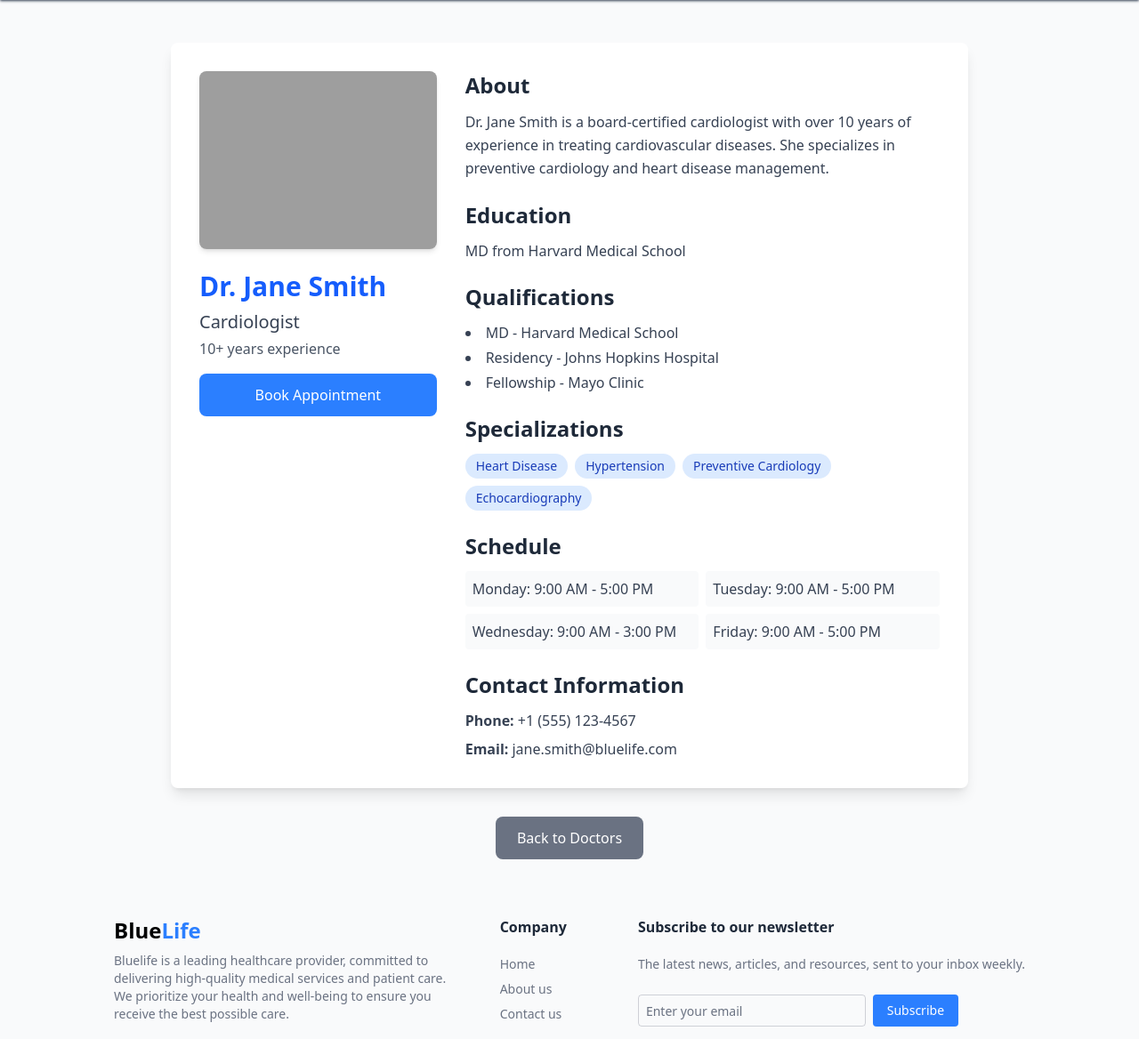
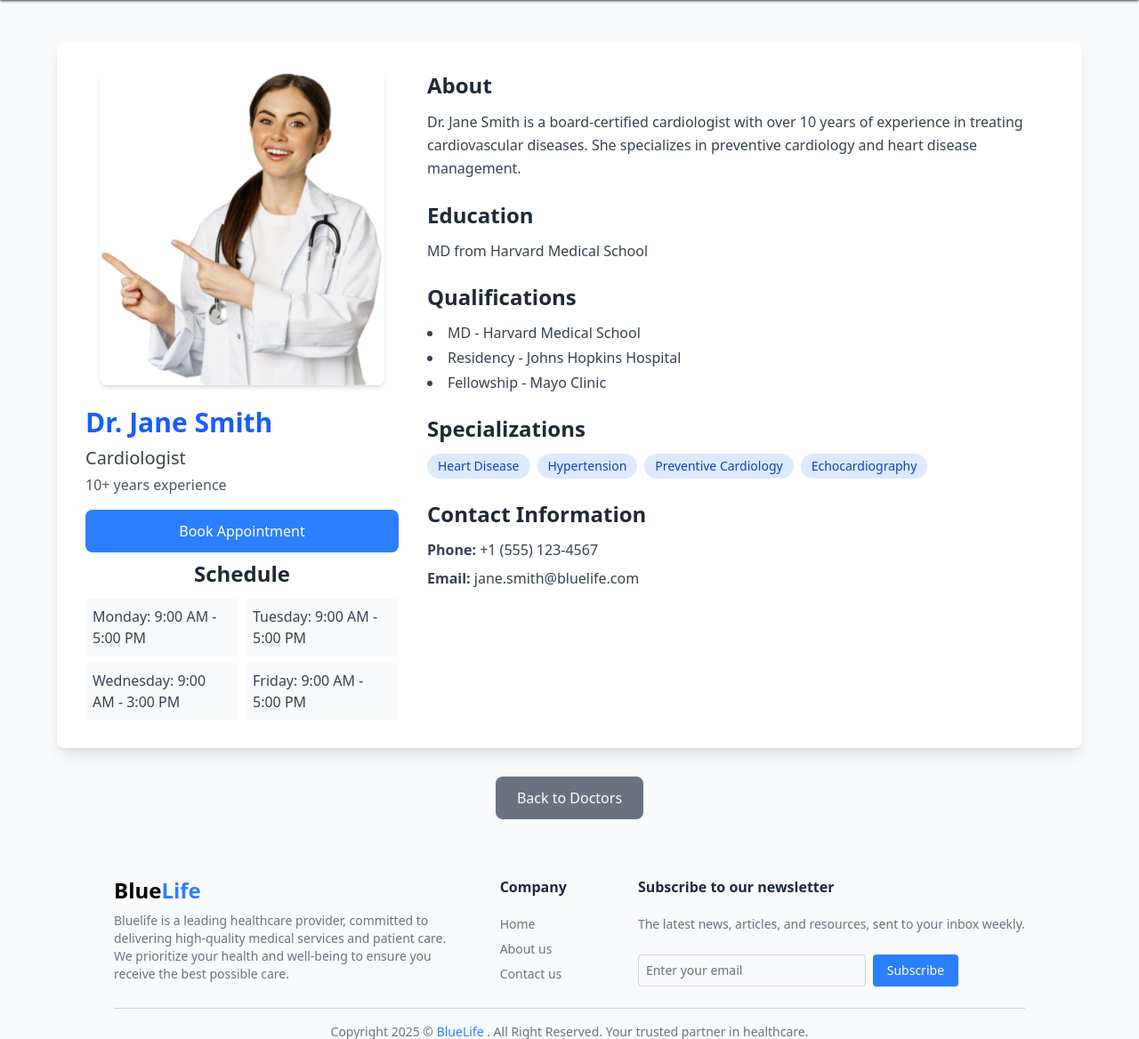
Before and after one commit to Grealishgit/BlueLife-Hospital, a PHP site: page /doctor-profile.php in a window 1280 px wide. Shown: the part 64-1232 px from the top of the page at 89% size. Run offline with PHP 8.4, Linux system fonts and the light colour scheme; grey boxes are pictures that could not be loaded.

Commit message:
Update doctor images to correct paths and enhance layout; add schedule section for improved user information

```diff
--- a/doctor-profile.php
+++ b/doctor-profile.php
@@ -22,7 +22,7 @@
                 'name' => 'Dr. Jane Smith',
                 'specialty' => 'Cardiologist',
                 'experience' => '10+ years',
-                'image' => '/images/doctor1.jpg',
+                'image' => '/storage/uploads/doctor1.png',
                 'education' => 'MD from Harvard Medical School',
                 'bio' => 'Dr. Jane Smith is a board-certified cardiologist with over 10 years of experience in treating cardiovascular diseases. She specializes in preventive cardiology and heart disease management.',
                 'qualifications' => ['MD - Harvard Medical School', 'Residency - Johns Hopkins Hospital', 'Fellowship - Mayo Clinic'],
@@ -35,7 +35,7 @@
                 'name' => 'Dr. John Doe',
                 'specialty' => 'Neurologist',
                 'experience' => '8+ years',
-                'image' => '/images/doctor2.jpg',
+                'image' => '/storage/uploads/doctor2.png',
                 'education' => 'MD from Stanford University',
                 'bio' => 'Dr. John Doe is a skilled neurologist specializing in brain and nervous system disorders. He has extensive experience in treating stroke, epilepsy, and neurodegenerative diseases.',
                 'qualifications' => ['MD - Stanford University', 'Residency - UCSF Medical Center', 'Fellowship - Cleveland Clinic'],
@@ -48,7 +48,7 @@
                 'name' => 'Dr. Emily Lee',
                 'specialty' => 'Pediatrician',
                 'experience' => '5+ years',
-                'image' => '/images/doctor3.jpg',
+                'image' => '/storage/uploads/doctor3.png',
                 'education' => 'MD from UCLA School of Medicine',
                 'bio' => 'Dr. Emily Lee is a compassionate pediatrician dedicated to providing comprehensive healthcare for children from infancy through adolescence.',
                 'qualifications' => ['MD - UCLA School of Medicine', 'Residency - Children\'s Hospital Los Angeles', 'Board Certified Pediatrician'],
@@ -62,7 +62,7 @@
         $doctor = isset($doctors[$doctorId]) ? $doctors[$doctorId] : $doctors[1];
         ?>
 
-        <div class="bg-white rounded-lg shadow-lg p-8 max-w-4xl mx-auto">
+        <div class="bg-white rounded-lg shadow-lg p-8 max-w-6xl mx-auto">
             <div class="flex flex-col md:flex-row gap-8">
                 <!-- Doctor Image and Basic Info -->
                 <div class="md:w-1/3">
@@ -77,6 +77,16 @@
                                 class="w-full bg-blue-500 text-white px-6 py-3 rounded-lg hover:bg-blue-600 transition-colors">
                                 Book Appointment
                             </button>
+                        </div>
+                    </div>
+                    <!-- Schedule -->
+                    <div>
+                        <h2 class="text-2xl mt-2 font-semibold text-blue-500 text-center text-gray-800 mb-3">Schedule
+                        </h2>
+                        <div class="grid grid-cols-1 md:grid-cols-2 gap-2">
+                            <?php foreach ($doctor['schedule'] as $schedule): ?>
+                            <div class="bg-gray-50 p-2 rounded text-gray-700"><?php echo $schedule; ?></div>
+                            <?php endforeach; ?>
                         </div>
                     </div>
                 </div>
@@ -117,15 +127,7 @@
                             </div>
                         </div>
 
-                        <!-- Schedule -->
-                        <div>
-                            <h2 class="text-2xl font-semibold text-gray-800 mb-3">Schedule</h2>
-                            <div class="grid grid-cols-1 md:grid-cols-2 gap-2">
-                                <?php foreach ($doctor['schedule'] as $schedule): ?>
-                                <div class="bg-gray-50 p-2 rounded text-gray-700"><?php echo $schedule; ?></div>
-                                <?php endforeach; ?>
-                            </div>
-                        </div>
+
 
                         <!-- Contact -->
                         <div>
```
